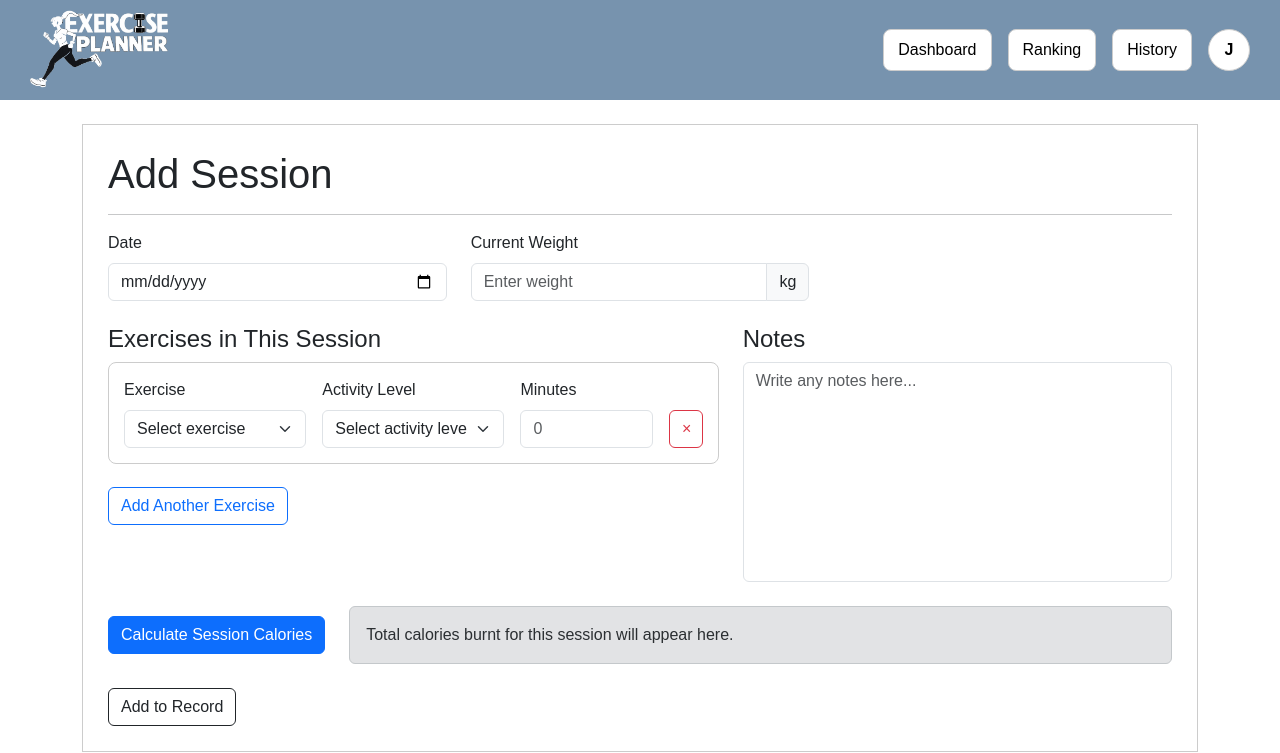
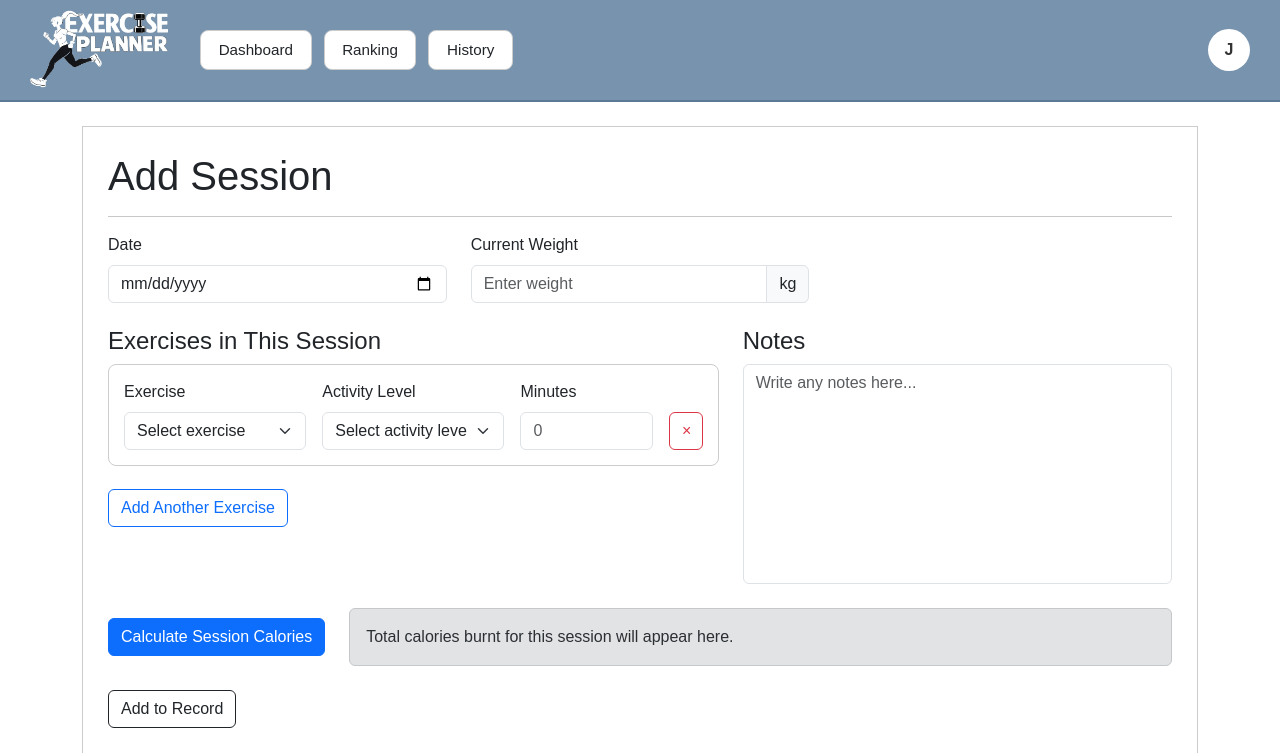
Before and after one commit to nhuntkn/CITS3403-Agile-Web-Development, a Flask app: page / in a window 1280 px wide. Shown: the top 753 px of the page. Run offline with Flask 3, Linux system fonts and the light colour scheme.

Commit message:
Fix Navigation Bar

```diff
--- a/static/css/style.css
+++ b/static/css/style.css
@@ -16,10 +16,10 @@ body {
 /* ── Navbar ──────────────────────────────────────────────── */
 .ep-navbar {
   border-bottom: 2px solid #5a7a96;
-  padding: 0 1.5rem;
-  height: 76px;
+  padding: 10px 30px;
   display: flex;
   align-items: center;
+  gap: 0.75rem;
   background: #7793ae;
   position: sticky;
   top: 0;
@@ -27,41 +27,42 @@ body {
 }
 
 .ep-brand {
-  font-size: 1.2rem;
-  font-weight: 900;
-  color: #ffffff;
   text-decoration: none;
-  padding: 0 1.25rem 0 0;
-  letter-spacing: -0.5px;
+  padding-right: 1.25rem;
   flex-shrink: 0;
 }
 
-.ep-brand:hover {
-  color: #ffffff;
+.ep-brand img {
+  height: 80px;
+  width: auto;
 }
 
 .ep-nav-link {
   font-size: 0.95rem;
-  color: #ffffff;
+  color: #212529;
   text-decoration: none;
-  padding: 0 1.1rem;
-  height: 76px;
+  padding: 0.45rem 1.1rem;
+  background: #ffffff;
+  border: 1px solid #ccc;
+  border-radius: 8px;
   display: flex;
   align-items: center;
-  border-bottom: 3px solid transparent;
-  transition: border-color 0.15s;
+  transition: background 0.12s;
   white-space: nowrap;
 }
 
 .ep-nav-link:hover {
-  color: #ffffff;
-  border-bottom-color: rgba(255,255,255,0.6);
+  color: #212529;
+  background: #f0f0f0;
 }
 
 .ep-nav-link.active {
-  text-decoration: underline;
-  text-underline-offset: 3px;
-  border-bottom-color: transparent;
+  background: #e8e8e8;
+  font-weight: 700;
+}
+
+.ep-nav-spacer {
+  flex: 1;
 }
 
 /* User avatar circle */
@@ -71,8 +72,8 @@ body {
 }
 
 .ep-user-avatar {
-  width: 38px;
-  height: 38px;
+  width: 42px;
+  height: 42px;
   border-radius: 50%;
   background: #ffffff;
   color: #333333;
--- a/templates/exercise.html
+++ b/templates/exercise.html
@@ -7,28 +7,27 @@
   <link href="https://cdn.jsdelivr.net/npm/bootstrap@5.3.3/dist/css/bootstrap.min.css" rel="stylesheet">
   <link rel="stylesheet" href="{{ url_for('static', filename='css/style.css') }}">
 </head>
+
 <body>
-  <div class="top-bar d-flex justify-content-between align-items-center">
-    <a href="{{url_for('dashboard')}}" class="logo">
-        <img src="{{ url_for('static', filename='images/logo.png') }}" alt="Exercise Planner" class="site-logo">
-      </a>
 
-    <div class="d-flex gap-3 align-items-center">
-      <a href="{{ url_for('dashboard') }}" class="nav-box">Dashboard</a>
-      <a href="#" class="nav-box">Ranking</a>
-      <a href="#" class="nav-box">History</a>
-
-      <div class="hover-dropdown">
-        <a href="#" class="profile-circle">J</a>
-
-        <ul class="dropdown-menu dropdown-menu-end">
-          <li><a class="dropdown-item" href="#">Profile</a></li>
-          <li><a class="dropdown-item" href="#">Settings</a></li>
-          <li><a class="dropdown-item" href="#">Logout</a></li>
-        </ul>
-      </div>
+<!-- Navbar -->
+<nav class="ep-navbar">
+  <a href="/dashboard" class="ep-brand">
+    <img src="{{ url_for('static', filename='images/logo.png') }}" alt="EP">
+  </a>
+  <a href="/dashboard" class="ep-nav-link">Dashboard</a>
+  <a href="#" class="ep-nav-link">Ranking</a>
+  <a href="#" class="ep-nav-link">History</a>
+  <div class = "ep-nav-spacer"></div>
+  <div class="ep-user-menu">
+    <div class="ep-user-avatar">{{ username[0]|upper if username else 'J' }}</div>
+    <div class="ep-user-dropdown">
+      <a href = "#" class = "ep-dropdown-item">Profile</a>
+      <a href = "#" class = "ep-dropdown-item">Settings</a>
+      <a href="{{ url_for('login') }}" class="ep-dropdown-item">Logout</a>
     </div>
   </div>
+</nav>
 
   <!-- main content -->
   <div class="container py-4">
```
Also changed, not shown: other parts of static/css/style.css (+10 -25 lines), navbar.js (+11 -2 lines), templates/dashboard.html (+18 -13 lines), .claude/settings.json (added), instance/exercise_planner.db (added).
